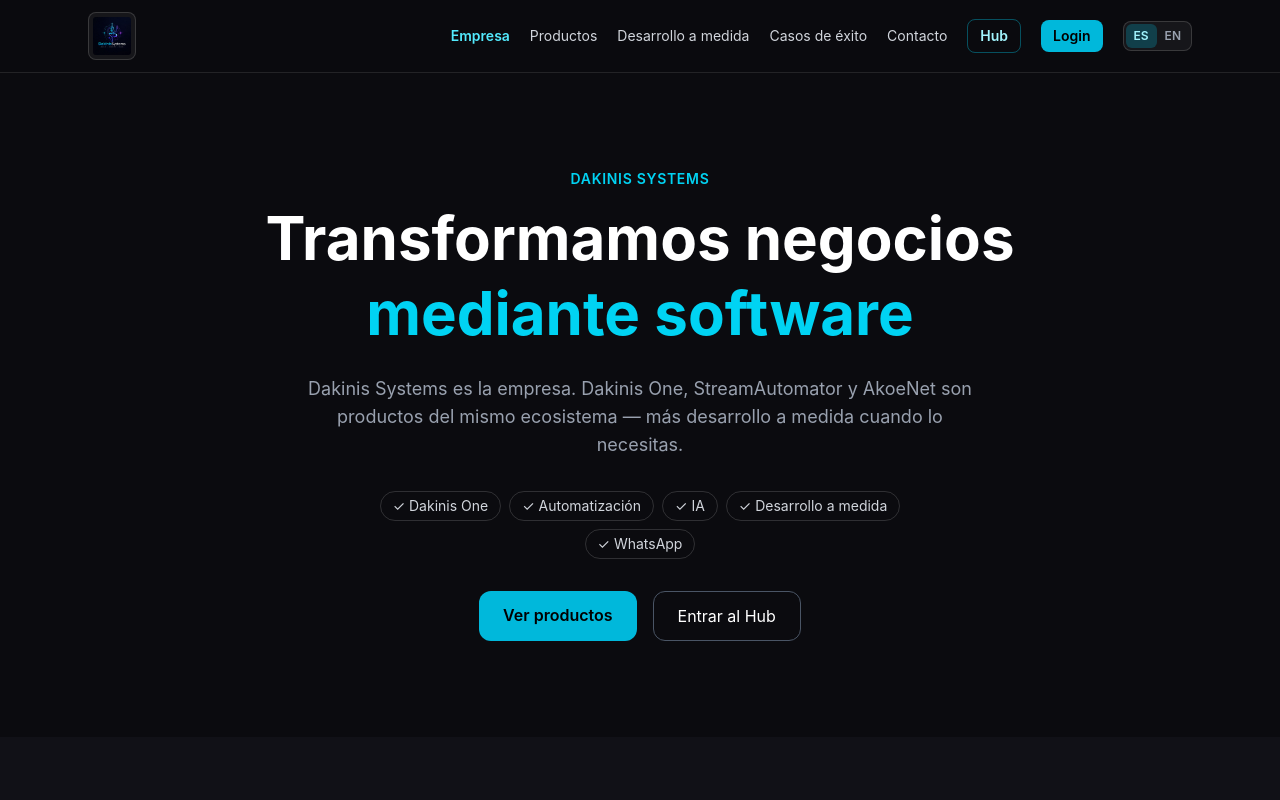
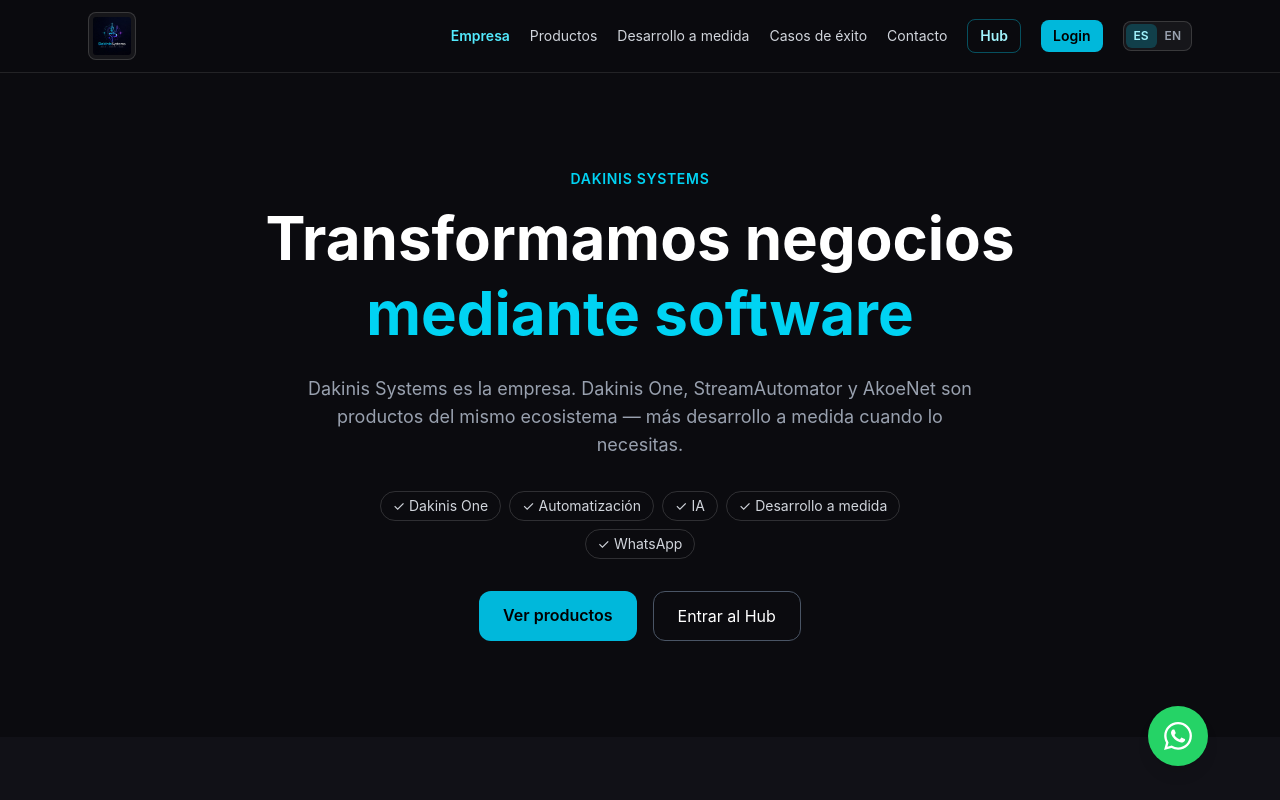
Before and after one commit to dakinissystems/dakinis-landing, a React (Vite) app: page / in a window 1280 px wide. Shown: the top 800 px of the page. Built offline with nearby package versions, Linux system fonts and the light colour scheme; no server answers.

Commit message:
feat(landing): add draggable WhatsApp contact button

```diff
--- a/src/LandingPage.jsx
+++ b/src/LandingPage.jsx
@@ -1,7 +1,7 @@
 import logoAkoenet from "../Akoenet.png";
 import logoStreamAutomator from "../StreamAutomator.png";
 import { DAKINIS_LANDING_PROJECTS } from "./config/landing-projects.js";
-import { dakinisContactWhatsappUrl, dakinisMailtoContact } from "./config/contact.js";
+import { dakinisMailtoContact } from "./config/contact.js";
 import { DAKINIS_URL_CORE, DAKINIS_URL_HUB } from "./config/product-urls.js";
 import { dakinisProductField } from "@dakinis/shared-brand/i18n";
 import { DAKINIS_PRODUCTS } from "@dakinis/shared-brand/products";
@@ -143,15 +143,8 @@
           >
             {t.contacto.email}
           </a>
-          <a
-            href={dakinisContactWhatsappUrl(locale)}
-            target="_blank"
-            rel="noopener noreferrer"
-            className="rounded-xl border border-black/50 px-8 py-4 font-semibold text-black hover:bg-black/10"
-          >
-            {t.contacto.whatsapp}
-          </a>
         </div>
+        <p className="mx-auto mt-4 max-w-md text-sm text-black/75">{t.contacto.whatsappFabHint}</p>
       </section>
     </CorporateShell>
   );
--- a/src/components/CorporateShell.jsx
+++ b/src/components/CorporateShell.jsx
@@ -4,6 +4,7 @@
 import logoSimple from "../../Logo Simple.jpeg";
 import { DAKINIS_URL_CORE, DAKINIS_URL_HUB } from "../config/product-urls.js";
 import { useLanguage } from "../context/LanguageContext.jsx";
+import DraggableWhatsappButton from "./DraggableWhatsappButton.jsx";
 
 function navigate(path) {
   window.history.pushState({}, "", path);
@@ -79,6 +80,7 @@
         </div>
       </header>
       <main>{children}</main>
+      <DraggableWhatsappButton />
       <footer className="border-t border-white/10 px-6 py-10 text-sm text-gray-500">
         <div className="mx-auto flex w-full max-w-6xl flex-col items-center gap-4 text-center">
           <p className="font-medium text-gray-400">
--- /dev/null
+++ b/src/components/DraggableWhatsappButton.jsx
@@ -0,0 +1,148 @@
+import { useCallback, useRef, useState } from "react";
+import { dakinisContactWhatsappUrl } from "../config/contact.js";
+import { useLanguage } from "../context/LanguageContext.jsx";
+
+const STORAGE_KEY = "dakinis-landing-whatsapp-fab-position";
+const DEFAULT_POS = { x: 92, y: 92 };
+const DRAG_THRESHOLD_PX = 8;
+
+function parsePosition(value) {
+  if (!value) return { ...DEFAULT_POS };
+  if (typeof value === "object" && typeof value.x === "number" && typeof value.y === "number") {
+    return { x: Math.max(0, Math.min(100, value.x)), y: Math.max(0, Math.min(100, value.y)) };
+  }
+  if (typeof value === "string") {
+    try {
+      const parsed = JSON.parse(value);
+      if (parsed && typeof parsed.x === "number" && typeof parsed.y === "number") {
+        return {
+          x: Math.max(0, Math.min(100, parsed.x)),
+          y: Math.max(0, Math.min(100, parsed.y))
+        };
+      }
+    } catch {
+      /* ignore */
+    }
+  }
+  return { ...DEFAULT_POS };
+}
+
+function readPosition() {
+  try {
+    return parsePosition(window.localStorage.getItem(STORAGE_KEY));
+  } catch {
+    return { ...DEFAULT_POS };
+  }
+}
+
+function writePosition(position) {
+  try {
+    window.localStorage.setItem(STORAGE_KEY, JSON.stringify(position));
+  } catch {
+    /* ignore */
+  }
+}
+
+function WhatsappIcon() {
+  return (
+    <svg viewBox="0 0 24 24" className="pointer-events-none h-6 w-6 sm:h-7 sm:w-7" aria-hidden focusable="false">
+      <path
+        fill="currentColor"
+        d="M17.472 14.382c-.297-.149-1.758-.867-2.03-.967-.273-.099-.471-.148-.67.15-.197.297-.767.966-.94 1.164-.173.199-.347.223-.644.075-.297-.15-1.255-.463-2.39-1.475-.883-.788-1.48-1.761-1.653-2.059-.173-.297-.018-.458.13-.606.134-.133.298-.347.446-.52.149-.174.198-.298.298-.497.099-.198.05-.371-.025-.52-.075-.149-.669-1.612-.916-2.207-.242-.579-.487-.5-.669-.51-.173-.008-.371-.01-.57-.01-.198 0-.52.074-.792.372-.272.297-1.04 1.016-1.04 2.479 0 1.462 1.065 2.875 1.213 3.074.149.198 2.096 3.2 5.077 4.487.709.306 1.262.489 1.694.625.712.227 1.36.195 1.871.118.571-.085 1.758-.719 2.006-1.413.248-.694.248-1.289.173-1.413-.074-.124-.272-.198-.57-.347m-5.421 7.403h-.004a9.87 9.87 0 01-5.031-1.378l-.361-.214-3.741.982.998-3.648-.235-.374a9.86 9.86 0 01-1.51-5.26c.001-5.45 4.436-9.884 9.888-9.884 2.64 0 5.122 1.03 6.988 2.898a9.825 9.825 0 012.893 6.994c-.003 5.45-4.435 9.884-9.885 9.884m8.413-18.297A11.815 11.815 0 0012.05 0C5.495 0 .16 5.335.157 11.892c0 2.096.547 4.142 1.588 5.945L.057 24l6.305-1.654a11.882 11.882 0 005.683 1.448h.005c6.554 0 11.89-5.335 11.893-11.893a11.821 11.821 0 00-3.48-8.413z"
+      />
+    </svg>
+  );
+}
+
+export default function DraggableWhatsappButton() {
+  const { locale, t } = useLanguage();
+  const href = dakinisContactWhatsappUrl(locale);
+  const [pos, setPos] = useState(readPosition);
+  const dragStartRef = useRef(null);
+  const pointerOriginRef = useRef(null);
+  const hasMovedRef = useRef(false);
+
+  const savePosition = useCallback((x, y) => {
+    writePosition({ x, y });
+  }, []);
+
+  const handlePointerDown = (e) => {
+    hasMovedRef.current = false;
+    pointerOriginRef.current = { x: e.clientX, y: e.clientY };
+    dragStartRef.current = { x: e.clientX, y: e.clientY, posX: pos.x, posY: pos.y };
+    e.currentTarget.setPointerCapture(e.pointerId);
+  };
+
+  const handlePointerMove = (e) => {
+    if (!dragStartRef.current || !pointerOriginRef.current) return;
+
+    const origin = pointerOriginRef.current;
+    const moved = Math.hypot(e.clientX - origin.x, e.clientY - origin.y) > DRAG_THRESHOLD_PX;
+    if (!moved) return;
+
+    hasMovedRef.current = true;
+    e.preventDefault();
+
+    const w = window.innerWidth;
+    const h = window.innerHeight;
+    const start = dragStartRef.current;
+    const dx = ((e.clientX - start.x) / w) * 100;
+    const dy = ((e.clientY - start.y) / h) * 100;
+    const nx = Math.max(0, Math.min(100, start.posX + dx));
+    const ny = Math.max(0, Math.min(100, start.posY + dy));
+    setPos({ x: nx, y: ny });
+    dragStartRef.current = { x: e.clientX, y: e.clientY, posX: nx, posY: ny };
+  };
+
+  const handlePointerUp = (e) => {
+    const start = dragStartRef.current;
+    const didMove = hasMovedRef.current;
+
+    e.currentTarget.releasePointerCapture(e.pointerId);
+
+    if (didMove && start) {
+      setPos({ x: start.posX, y: start.posY });
+      savePosition(start.posX, start.posY);
+    } else if (!didMove) {
+      window.open(href, "_blank", "noopener,noreferrer");
+    }
+
+    dragStartRef.current = null;
+    pointerOriginRef.current = null;
+    hasMovedRef.current = false;
+  };
+
+  const handlePointerCancel = (e) => {
+    e.currentTarget.releasePointerCapture(e.pointerId);
+    dragStartRef.current = null;
+    pointerOriginRef.current = null;
+    hasMovedRef.current = false;
+  };
+
+  const handleClick = (e) => {
+    e.preventDefault();
+  };
+
+  return (
+    <a
+      href={href}
+      target="_blank"
+      rel="noopener noreferrer"
+      className="fixed z-50 flex min-h-[44px] min-w-[44px] cursor-grab touch-none select-none items-center justify-center rounded-full bg-[#25D366] p-3 text-white shadow-lg transition-shadow hover:scale-110 active:cursor-grabbing sm:p-4"
+      style={{
+        left: `${pos.x}%`,
+        top: `${pos.y}%`,
+        transform: "translate(-50%, -50%)"
+      }}
+      aria-label={t.contacto.whatsapp}
+      title={t.contacto.whatsapp}
+      onClick={handleClick}
+      onPointerDown={handlePointerDown}
+      onPointerMove={handlePointerMove}
+      onPointerUp={handlePointerUp}
+      onPointerCancel={handlePointerCancel}
+    >
+      <WhatsappIcon />
+    </a>
+  );
+}
--- a/src/i18n/translations.js
+++ b/src/i18n/translations.js
@@ -147,6 +147,7 @@
         'Cuentanos que necesitas y te proponemos una solucion tecnica, tiempos y roadmap de desarrollo.',
       email: 'Escribir por email',
       whatsapp: 'Contactar por WhatsApp',
+      whatsappFabHint: 'También puedes escribirnos por WhatsApp con el botón flotante verde.',
       emailSubject: 'Proyecto a medida',
     },
     footer: {
@@ -298,6 +299,7 @@
       body: 'Tell us what you need and we will propose a technical approach, timeline, and roadmap.',
       email: 'Email us',
       whatsapp: 'WhatsApp',
+      whatsappFabHint: 'You can also message us on WhatsApp using the green floating button.',
       emailSubject: 'Custom software project',
     },
     footer: {
```
